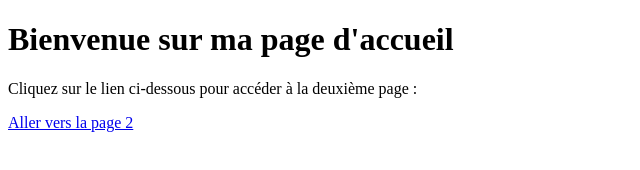
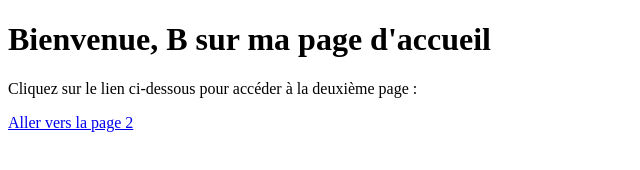
Before and after one commit to davidchaunut-collab/davidchaunut-collab.github.io, a plain HTML site: page index.html in a window 1280 px wide. Shown: the whole page, without its empty margins (0-640 px from the left). Drawn offline with Linux system fonts and the light colour scheme.

Commit message:
Update index.html

```diff
--- a/index.html
+++ b/index.html
@@ -7,7 +7,7 @@
 </head>
 <body>
 
-    <h1>Bienvenue sur ma page d'accueil</h1>
+    <h1>Bienvenue, B sur ma page d'accueil</h1>
     <p>Cliquez sur le lien ci-dessous pour accéder à la deuxième page :</p>
 
     <!-- Lien vers une autre page locale -->
```
